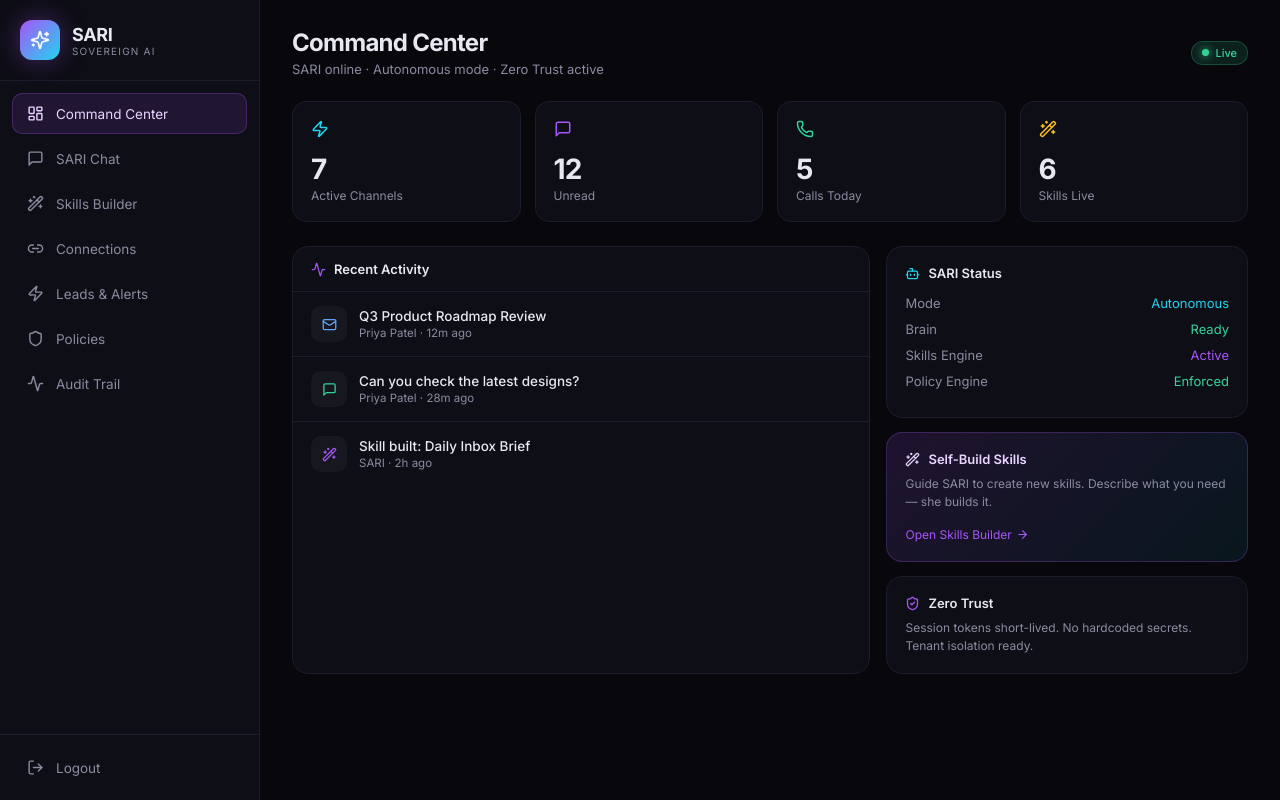
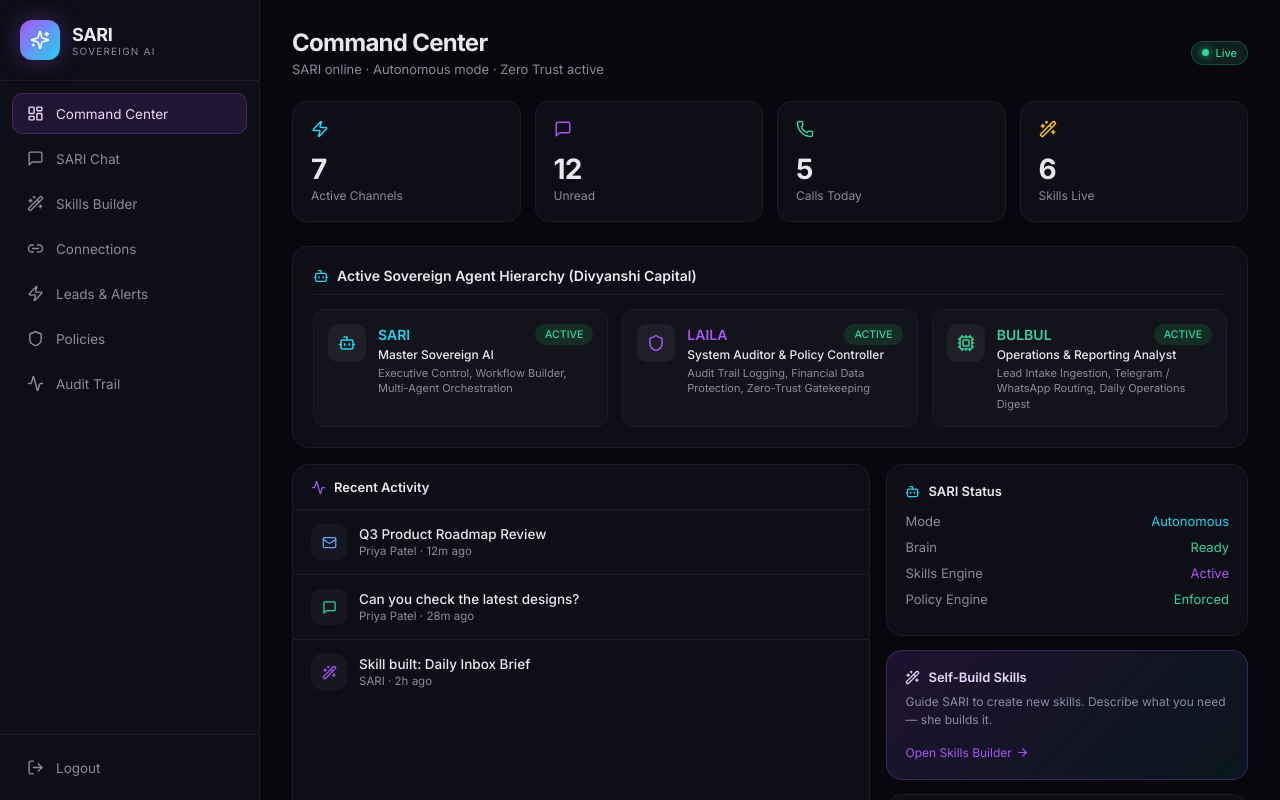
Before and after one commit to uraghav003/sari-assistant, a React (Vite) app: page /login in a window 1280 px wide. Both pictures are taken after typing "name@example.com", "Sample123" into the empty fields and a click on the button "Enter SARI". Built offline with nearby package versions, Linux system fonts and the light colour scheme.

Commit message:
feat: integrate SARI, LAILA, and BULBUL agent hierarchy and Supabase deploy script

```diff
--- a/src/pages/DashboardPage.tsx
+++ b/src/pages/DashboardPage.tsx
@@ -1,4 +1,4 @@
-import { MessageSquare, Mail, Phone, Zap, Activity, ShieldCheck, Bot, Wand2, ArrowRight } from "lucide-react";
+import { MessageSquare, Mail, Phone, Zap, Activity, ShieldCheck, Bot, Wand2, ArrowRight, Shield, Cpu } from "lucide-react";
 import { Link } from "react-router-dom";
 
 const stats = [
@@ -6,6 +6,12 @@ const stats = [
   { label: "Unread", value: "12", icon: MessageSquare, color: "var(--purple)" },
   { label: "Calls Today", value: "5", icon: Phone, color: "var(--green)" },
   { label: "Skills Live", value: "6", icon: Wand2, color: "var(--amber)" },
+];
+
+const agentsHierarchy = [
+  { name: "SARI", role: "Master Sovereign AI", status: "ACTIVE", icon: Bot, color: "var(--cyan)", desc: "Executive Control, Workflow Builder, Multi-Agent Orchestration" },
+  { name: "LAILA", role: "System Auditor & Policy Controller", status: "ACTIVE", icon: Shield, color: "var(--purple)", desc: "Audit Trail Logging, Financial Data Protection, Zero-Trust Gatekeeping" },
+  { name: "BULBUL", role: "Operations & Reporting Analyst", status: "ACTIVE", icon: Cpu, color: "var(--green)", desc: "Lead Intake Ingestion, Telegram / WhatsApp Routing, Daily Operations Digest" },
 ];
 
 const recent = [
@@ -33,6 +39,32 @@ export default function DashboardPage() {
           </div>
         ))}
       </div>
+
+      {/* Real Hierarchy: SARI, LAILA, BULBUL */}
+      <div className="card" style={{ padding: 20, marginBottom: 16 }}>
+        <div style={{ display: "flex", alignItems: "center", gap: 8, marginBottom: 14, borderBottom: "1px solid var(--border)", paddingBottom: 10 }}>
+          <Bot size={16} style={{ color: "var(--cyan)" }} />
+          <span style={{ fontWeight: 600, fontSize: 14 }}>Active Sovereign Agent Hierarchy (Divyanshi Capital)</span>
+        </div>
+        <div style={{ display: "grid", gridTemplateColumns: "repeat(auto-fit, minmax(280px, 1fr))", gap: 14 }}>
+          {agentsHierarchy.map((agent) => (
+            <div key={agent.name} style={{ background: "rgba(255,255,255,0.02)", border: "1px solid var(--border)", borderRadius: 12, padding: 14, display: "flex", gap: 12 }}>
+              <div style={{ width: 38, height: 38, borderRadius: 10, background: "rgba(255,255,255,0.05)", display: "flex", alignItems: "center", justifyContent: "center", flexShrink: 0 }}>
+                <agent.icon size={18} style={{ color: agent.color }} />
+              </div>
+              <div style={{ flex: 1, minWidth: 0 }}>
+                <div style={{ display: "flex", justifyContent: "space-between", alignItems: "center" }}>
+                  <span style={{ fontWeight: 600, fontSize: 14, color: agent.color }}>{agent.name}</span>
+                  <span className="badge" style={{ background: "rgba(34,197,94,0.15)", color: "var(--green)", fontSize: 10.5 }}>{agent.status}</span>
+                </div>
+                <div style={{ fontSize: 12, fontWeight: 500, color: "var(--text)", marginTop: 2 }}>{agent.role}</div>
+                <div style={{ fontSize: 11, color: "var(--muted)", marginTop: 4, lineHeight: 1.4 }}>{agent.desc}</div>
+              </div>
+            </div>
+          ))}
+        </div>
+      </div>
+
       <div style={{ display: "grid", gridTemplateColumns: "1.6fr 1fr", gap: 16 }}>
         <div className="card">
           <div style={{ padding: "14px 18px", borderBottom: "1px solid var(--border)", display: "flex", alignItems: "center", gap: 8 }}>
```
Also changed, not shown: deploy-hierarchy.js (added, +51 -0 lines).
